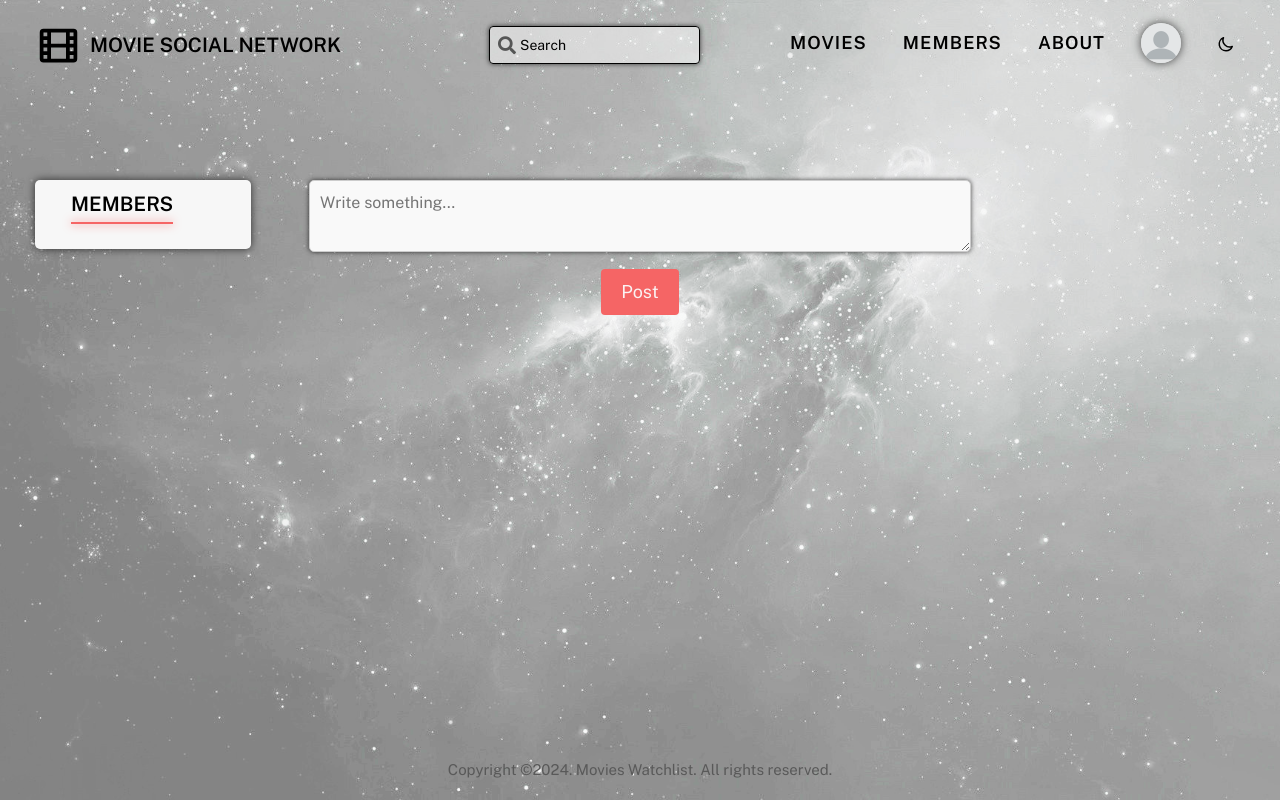
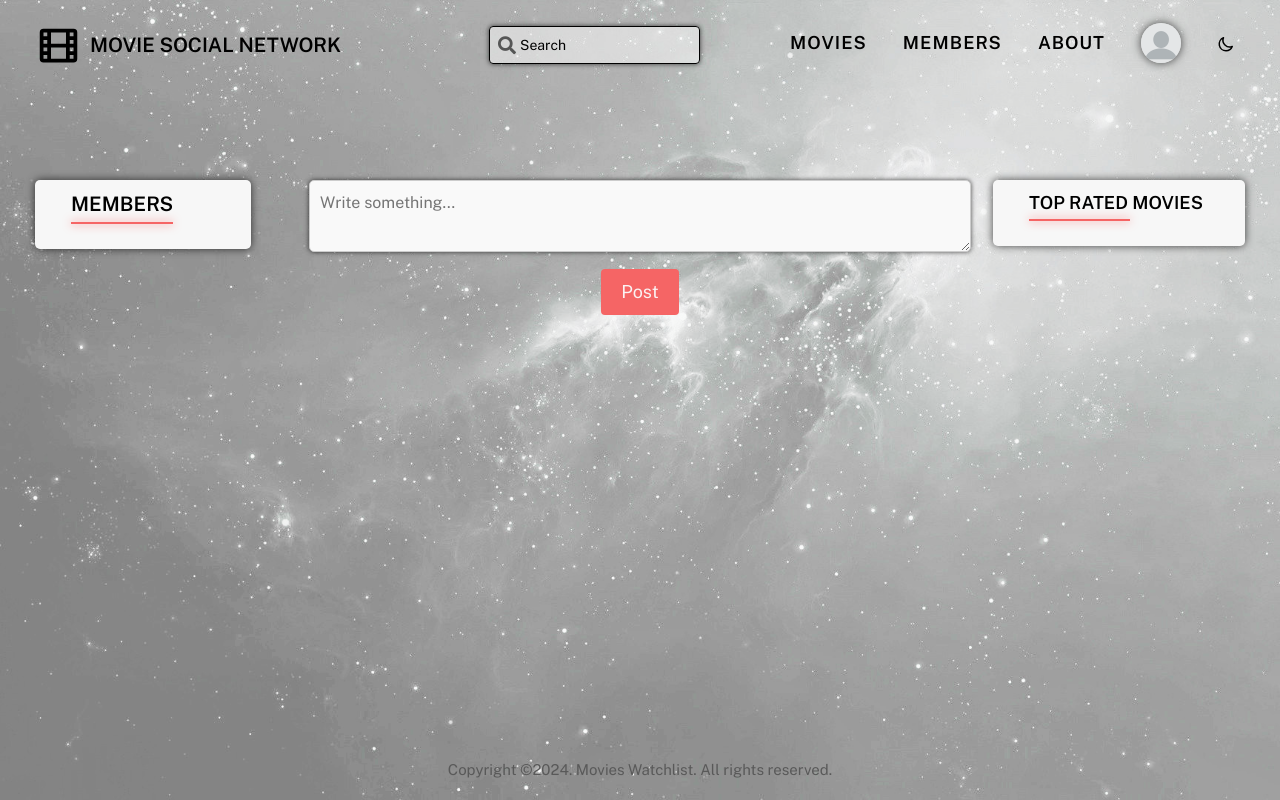
Before and after one commit to tomislavdivljak92/Movie_Network, a Flask app: page / in a window 1280 px wide. Run offline with Flask 3, Linux system fonts and the light colour scheme; the visitor is signed in with stand-in values (Sample User, id 1); data comes from the database, SQL or seed files in the repository; data that the repository does not hold is empty; some libraries are stand-ins or nearby versions.

Commit message:
top rated movies filter added

```diff
--- a/movie_wl/routes.py
+++ b/movie_wl/routes.py
@@ -18,9 +18,10 @@ def main():
     if current_user.is_authenticated:
         # If user is authenticated, render the main page with the form and posts
         form = PostForm()
+        top_movies = Post.query.order_by(Post.rate.desc()).limit(10).all()
         posts = PostMain.query.join(User).order_by(PostMain.date_posted.desc()).all()
         members = User.query.filter(User.id != current_user.id).order_by(User.username.desc()).all()
-        return render_template("main.html", title="MS Network", form=form, posts=posts, members = members)
+        return render_template("main.html", title="MS Network", form=form, posts=posts, members = members, top_movies=top_movies)
 
     # If user is not authenticated, redirect to login
     return redirect(url_for(".login"))
@@ -146,7 +147,7 @@ def edit_movie(post_id):
         post.main_cast = form.main_cast.data
 
         db.session.commit()
-        flash('Your movie has been updated!', 'success')
+
         return redirect(url_for(".movie", post_id=post_id))
 
     elif request.method == 'GET':
--- a/movie_wl/static/main_page.css
+++ b/movie_wl/static/main_page.css
@@ -217,3 +217,99 @@
     border-radius: 50%; /* Make the image circular */
     margin-right: 10px; /* Add space between image and username */
 }
+
+
+.left-container {
+    width: 14rem; /* Adjust width as needed */
+    height: auto; /* Allow height to adjust based on content */
+    overflow-y: auto; /* Add vertical scrollbar if needed */
+    padding: 10px 2rem; /* Add padding for better appearance */
+    background-color: var(--background-color); /* Add background color */
+    border-radius: 5px; /* Add border radius for rounded corners */
+    position: absolute; /* Position the container absolutely */
+    top: 180px; /* Adjust top position */
+    right: 35px; /* Position to the right side */
+    box-shadow: 0 0 8px var(--shadow-color-image); /* Add shadow */
+}
+
+.left-container h2 {
+    font-family: "Public Sans", sans-serif; /* Specify the font family */
+    font-size: 18px; /* Specify the font size */
+    font-weight: bold; /* Specify the font weight */
+    margin-bottom: 20px;
+    margin-left: 0;
+     /* Add space below the heading */
+    color: var(--text-dark);
+    transition: color 0.3s ease;
+
+    position: relative;
+
+}
+
+.left-container h2:hover {
+    color: var(--accent-colour); /* Change color on hover */
+}
+
+.left-container h2::after {
+    content: '';
+    position: absolute;
+    left: 0;
+    bottom: -5px;
+    width: 56%;
+    height: 2px;
+    background-color: var(--accent-colour);
+    box-shadow: 0 0 10px var(--accent-colour);
+    transition: width 0.5s ease; /* Smooth transition for width */
+}
+
+
+.left-container h2:hover::after {
+    width: 100%; /* Expand the width to the right side */
+}
+
+
+.movie-list {
+    list-style-type: none; /* Remove bullet points */
+    padding: 0;
+    margin: 0; /* Remove default margin */
+    font-family: "Public Sans", sans-serif; /* Specify the font family */
+    font-size: 12px; /* Specify the font size */
+    font-weight: normal; /* Specify the font weight */
+    line-height: 1.5; /* Specify the line height */
+    color: var(--text-dark);
+}
+
+.movie-list-item {
+    display: flex;
+    align-items: center; /* Align items vertically */
+    margin-bottom: 5px; /* Add margin between movie items */
+}
+
+.movie-list-item a {
+    text-decoration: none; /* Remove underlines from links */
+    color: inherit; /* Inherit text color */
+    display: flex; /* Align image and movie details horizontally */
+    align-items: center;
+}
+
+.movie-info {
+    margin-right: 10px; /* Add spacing between movie title and rating */
+}
+
+.movie-rating {
+    display: flex; /* Make movie rating a flex container */
+    align-items: center; /* Align items vertically */
+    margin-left: 10px;
+}
+
+.movie-rating .star {
+    width: 1em; /* Adjust size as needed */
+    height: 1em; /* Adjust size as needed */
+    fill: none;
+
+}
+
+.movie-rating .star--filled {
+    fill: #ffdb2a; /* Adjust color for filled stars */
+
+}
--- a/movie_wl/templates/main.html
+++ b/movie_wl/templates/main.html
@@ -3,7 +3,7 @@
 
 {% block head_content %}
     <link rel="stylesheet" href="{{ url_for('static', filename='main_page.css') }}" />
-
+    <link rel="stylesheet" href="{{ url_for('static', filename='movie_details.css') }}" />
 {% endblock %}
 
 
@@ -51,4 +51,24 @@
     </ul>
 </div>
 
+<div class="left-container">
+    <h2>TOP RATED MOVIES</h2>
+    <ul class="movie-list">
+        <!-- Movie list items go here -->
+        {% for movie in top_movies %}
+        <li class="movie-list-item">
+            <a href="{{ url_for('pages.main') }}" class="movie-list-item a">
+            {{ movie.title }}
+            <div class="movie-rating">
+                {% for i in range(1, 6) %}
+                        <svg class="star {% if movie.rate and movie.rate >= i %}star--filled{% endif %}" viewBox="0 0 24 24">
+                            <path d="M12 2l2.35 7.24h7.65l-6.19 4.49 2.35 7.26L12 17.36l-6.16 4.63 2.35-7.26-6.19-4.49h7.65z"></path>
+                        </svg>
+                    {% endfor %}
+            </div>
+            </a>
+        </li>
+        {% endfor %}
+    </ul>
+</div>
 {% endblock %}
```
